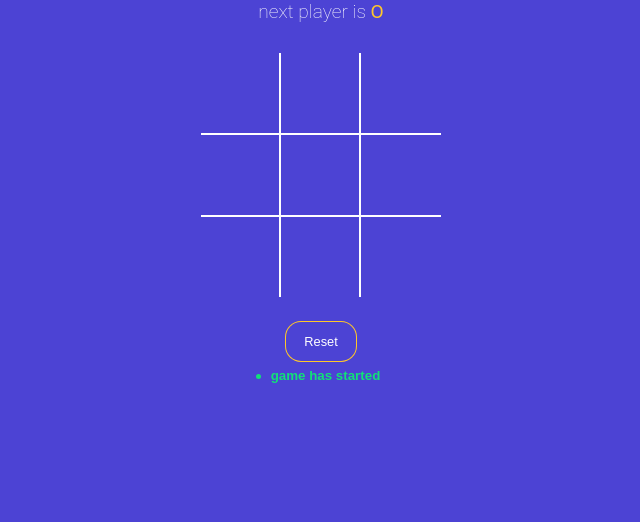
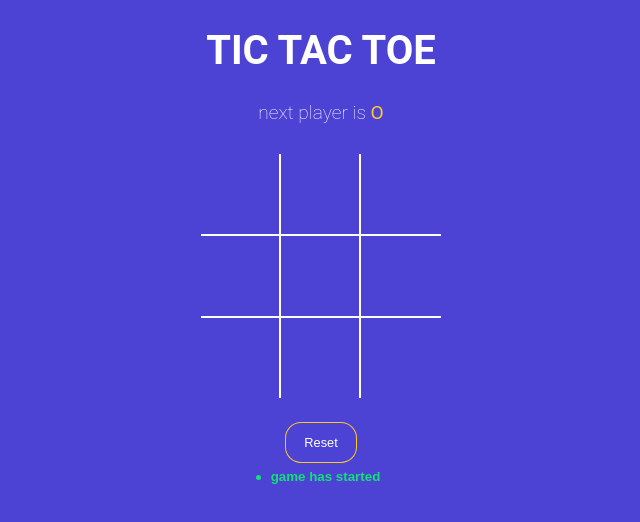
Before and after one commit to ngawanglm07/tictactoe, a React (Vite) app: page / in a window 1280 px wide. Shown: the top 522 px of the page, without its empty margins (319-959 px from the left). Built offline with nearby package versions, Linux system fonts and the light colour scheme.

Commit message:
done project

```diff
--- a/package.json
+++ b/package.json
@@ -11,7 +11,8 @@
   },
   "dependencies": {
     "react": "^18.2.0",
-    "react-dom": "^18.2.0"
+    "react-dom": "^18.2.0",
+    "surge": "^0.23.1"
   },
   "devDependencies": {
     "@types/react": "^18.0.28",
--- a/src/App.jsx
+++ b/src/App.jsx
@@ -59,6 +59,7 @@ function App() {
   }
   return (
   <div className="app">
+  <h1>TIC <span>TAC</span> TOE</h1>
 
   <StatusMessage winner={winner} gamingBoard={gamingBoard} />
    <Board squares={gamingBoard.squares} handleSquareClick={handleSquareClick} winningSquares={winningSquares}/>
```
Also changed, not shown: 1 other file (tests, documents, lock files or other folders).
